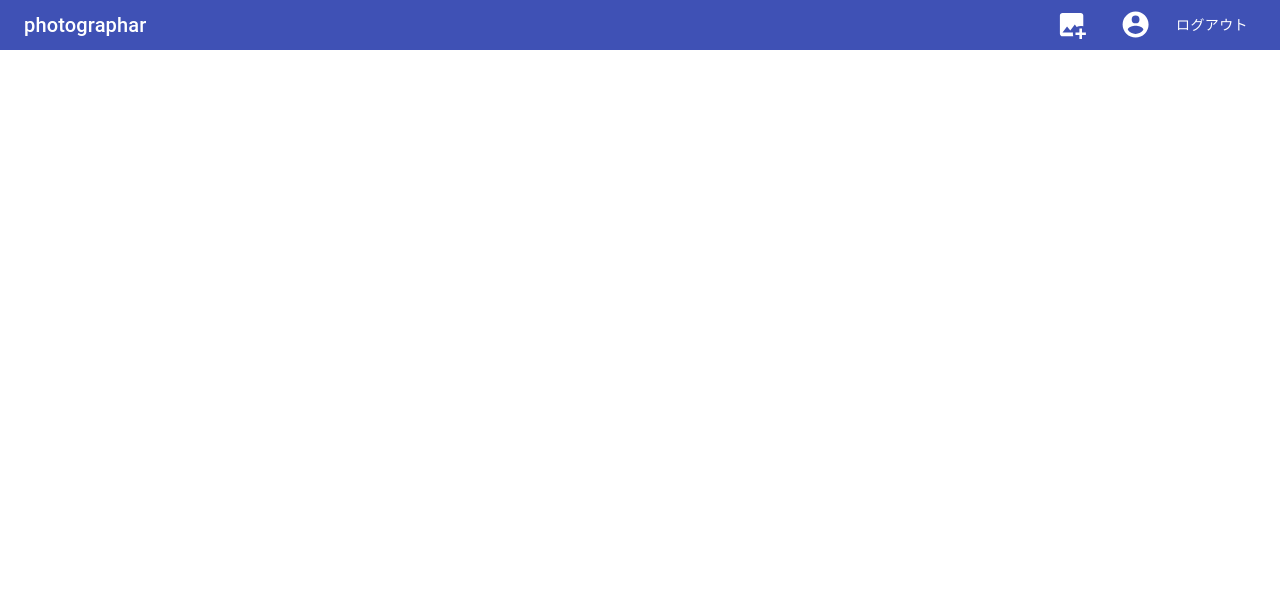
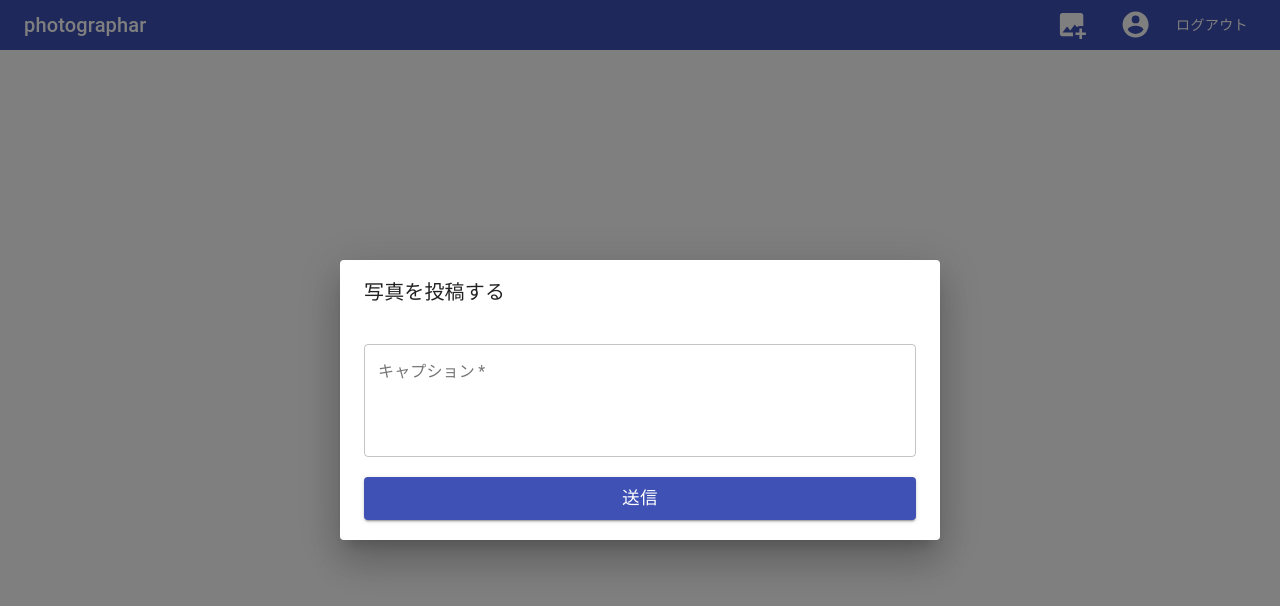
Before and after one commit to YutoHoshino/photographar_api, a React (Create React App) app in the folder frontend/: page / in a window 1280 px wide. Both pictures are taken after a click on the button 1072 px from the left and 25 px from the top of the page. Shown: the top 606 px of the page. Built offline with nearby package versions, Linux system fonts and the light colour scheme; no server answers.

Commit message:
投稿モーダル機能途中

```diff
--- a/frontend/src/components/Header/PrimaryHeader.tsx
+++ b/frontend/src/components/Header/PrimaryHeader.tsx
@@ -1,4 +1,4 @@
-import { useContext } from "react";
+import { useContext, useState } from "react";
 
 // material
 import { AppBar, Toolbar, IconButton, makeStyles, Typography, Button } from "@material-ui/core"
@@ -13,6 +13,7 @@ import { Link, useHistory } from "react-router-dom";
 
 // apis
 import { signOut } from "apis/auth";
+import { PostModal } from "components/Modal/PostModal";
 
 const useStyles = makeStyles(
   {
@@ -35,10 +36,12 @@ export const PrimaryHeader = () => {
 
   const history = useHistory();
 
+  const [isOpen, setIsOpen] = useState<boolean>(false)
+
+
   // ログアウト
   const handleSignOut = (e: any)  => {
     e.preventDefault()
-
     signOut()
     .then(data => {
       setIsSignedIn(false)
@@ -47,6 +50,11 @@ export const PrimaryHeader = () => {
     })
   }
 
+  // 投稿モーダル表示
+  const handlePost = (e: any) => {
+    e.preventDefault()
+    setIsOpen(true)
+  }
 
 
   return (
@@ -68,17 +76,23 @@ export const PrimaryHeader = () => {
         </Typography>
 
         <>
+          {/* 投稿 */}
           <Button
             color="inherit"
+            onClick={handlePost}
           >
             <Icon path={mdiImagePlus} size={1.3}/>
           </Button>
+
+
+          {/* ユーザーアイコン */}
           <Button
             color="inherit"
           >
             <Icon path={mdiAccountCircle} size={1.3}/>
           </Button>
 
+          {/* ログアウト */}
           <Button
             color="inherit"
             onClick={handleSignOut}
@@ -87,6 +101,13 @@ export const PrimaryHeader = () => {
           </Button>
         </>
 
+        {
+          <PostModal
+            isOpen={isOpen}
+            onClose={() => setIsOpen(false)}
+          />
+        }
+
 
       </Toolbar>
     </AppBar>
--- /dev/null
+++ b/frontend/src/components/Modal/PostModal.tsx
@@ -0,0 +1,61 @@
+import React from 'react';
+import { useState } from "react";
+import styled from 'styled-components';
+
+import { DialogContent, Dialog, DialogTitle, TextField } from '@material-ui/core';
+
+//components
+import { PrimaryTextField } from 'components/TextField/PrimaryTextField';
+import { SubmitButton } from 'components/Button/SubmitButton';
+
+interface Props {
+  isOpen: boolean,
+  onClose: () => void,
+}
+
+const DialogInner = styled(DialogContent)`
+  padding-bottom: 20px;
+`;
+
+const ButtonWrapper = styled.div`
+  padding-top: 20px;
+  width: 100%;
+  bottom: 10px;
+`
+
+export const PostModal = (props: Props) => {
+
+  const [text, setText] = useState<string>("")
+
+  return (
+  <Dialog
+    open={props.isOpen}
+    onClose={props.onClose}
+    fullWidth
+  >
+
+    <DialogTitle>写真を投稿する</DialogTitle>
+    <form>
+      <DialogInner>
+        <TextField
+          rows={4}
+          variant="outlined"
+          required
+          fullWidth
+          label="キャプション"
+          multiline
+          placeholder='キャプションを入力...'
+          onChange={e => setText(e.target.value)}
+        />
+
+
+        <ButtonWrapper>
+          <SubmitButton>送信</SubmitButton>
+        </ButtonWrapper>
+      </DialogInner>
+    </form>
+
+
+  </Dialog>
+  )
+}
```
